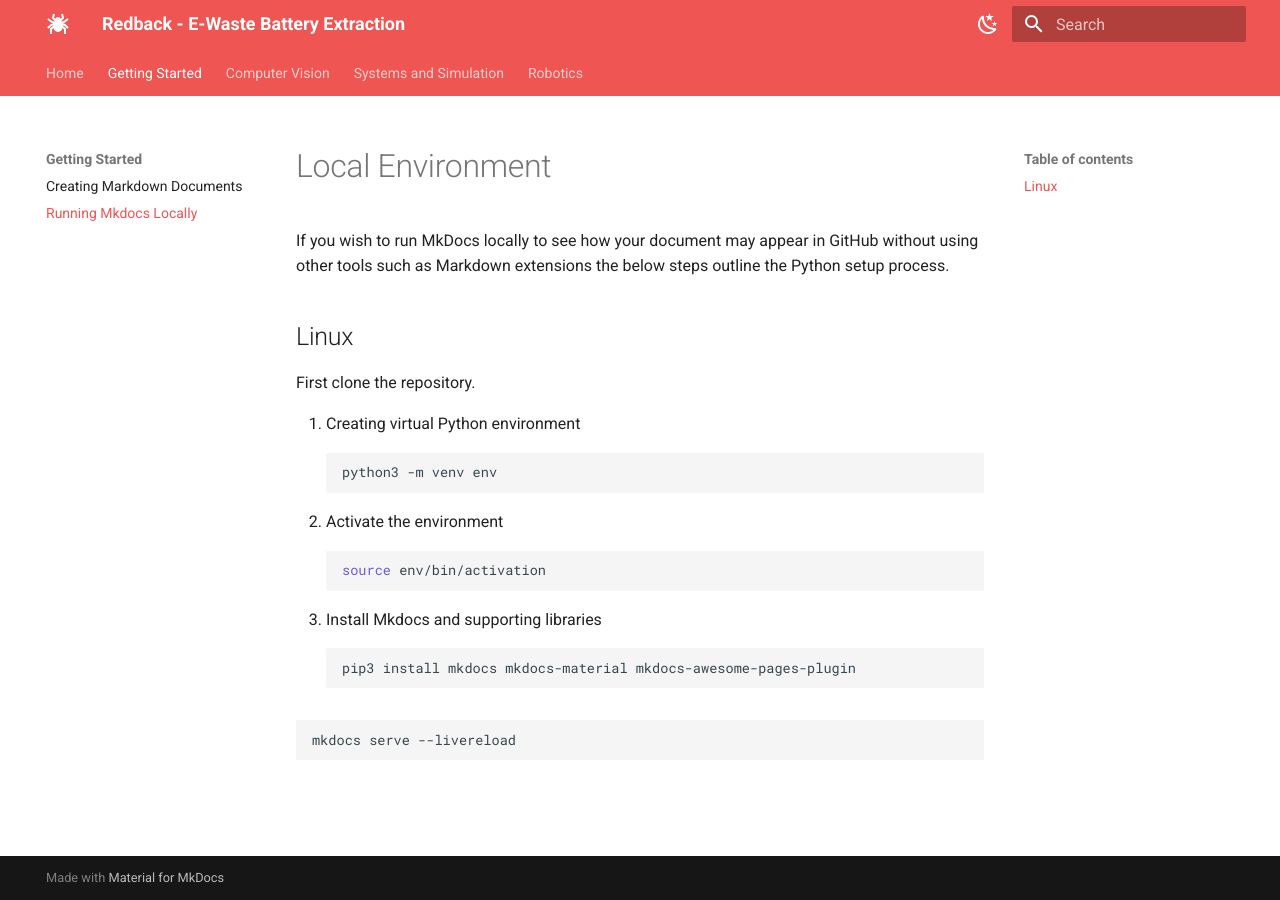
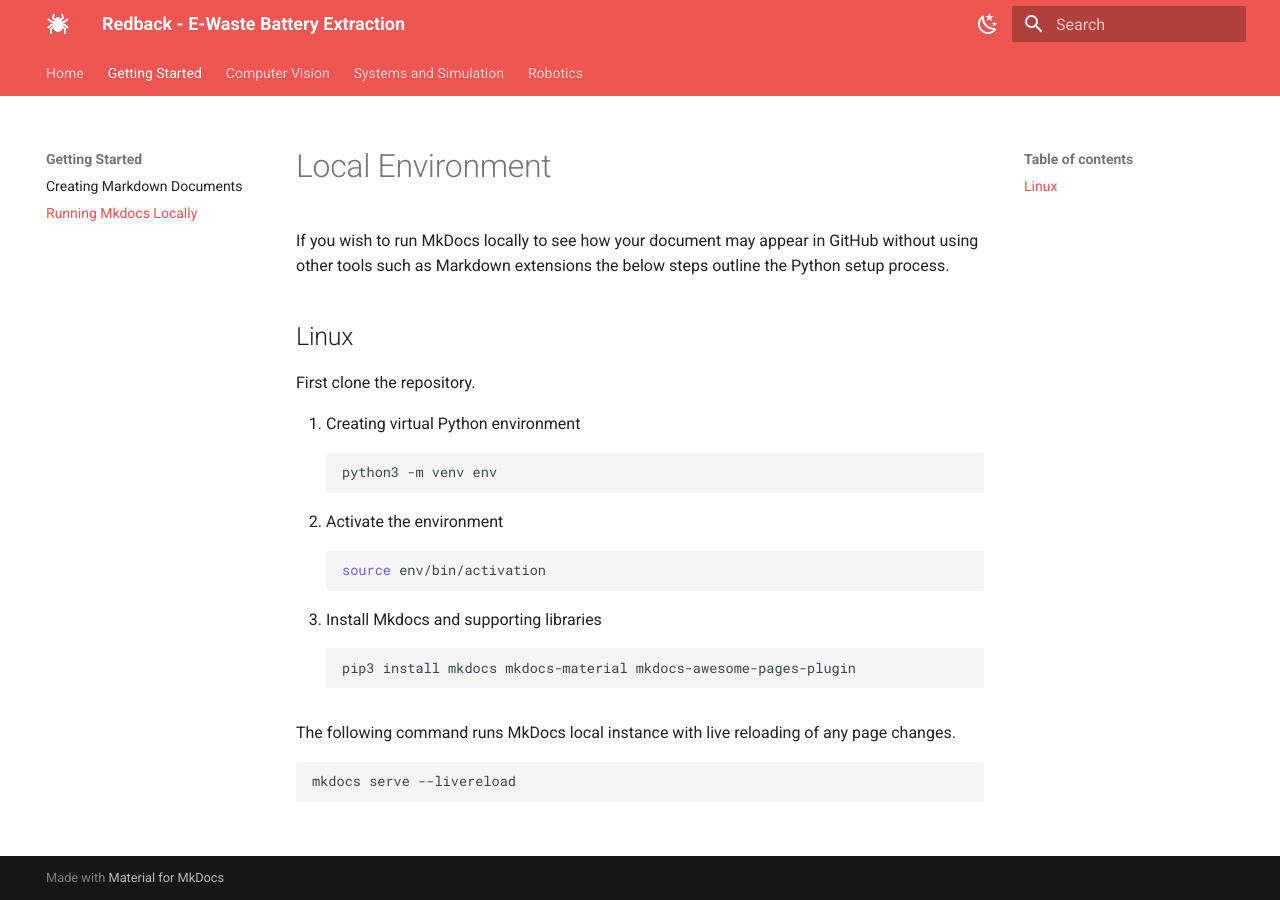
Before and after one commit to 222038631/e-waste-battery-extraction-UAT, an MkDocs documentation site: the page built from docs/Getting-Started/running-locally.md, in a window 1280 px wide. Built offline with MkDocs 1.6.1 and Material for MkDocs 9.7.7, drawn with Linux system fonts in a browser that asks for light colours.

Commit message:
Update Page

````diff
--- a/docs/Getting-Started/running-locally.md
+++ b/docs/Getting-Started/running-locally.md
@@ -24,6 +24,7 @@ pip3 install mkdocs mkdocs-material mkdocs-awesome-pages-plugin
 
 ```
 
+The following command runs MkDocs local instance with live reloading of any page changes.
 ```Bash
 mkdocs serve --livereload
 ```
````
